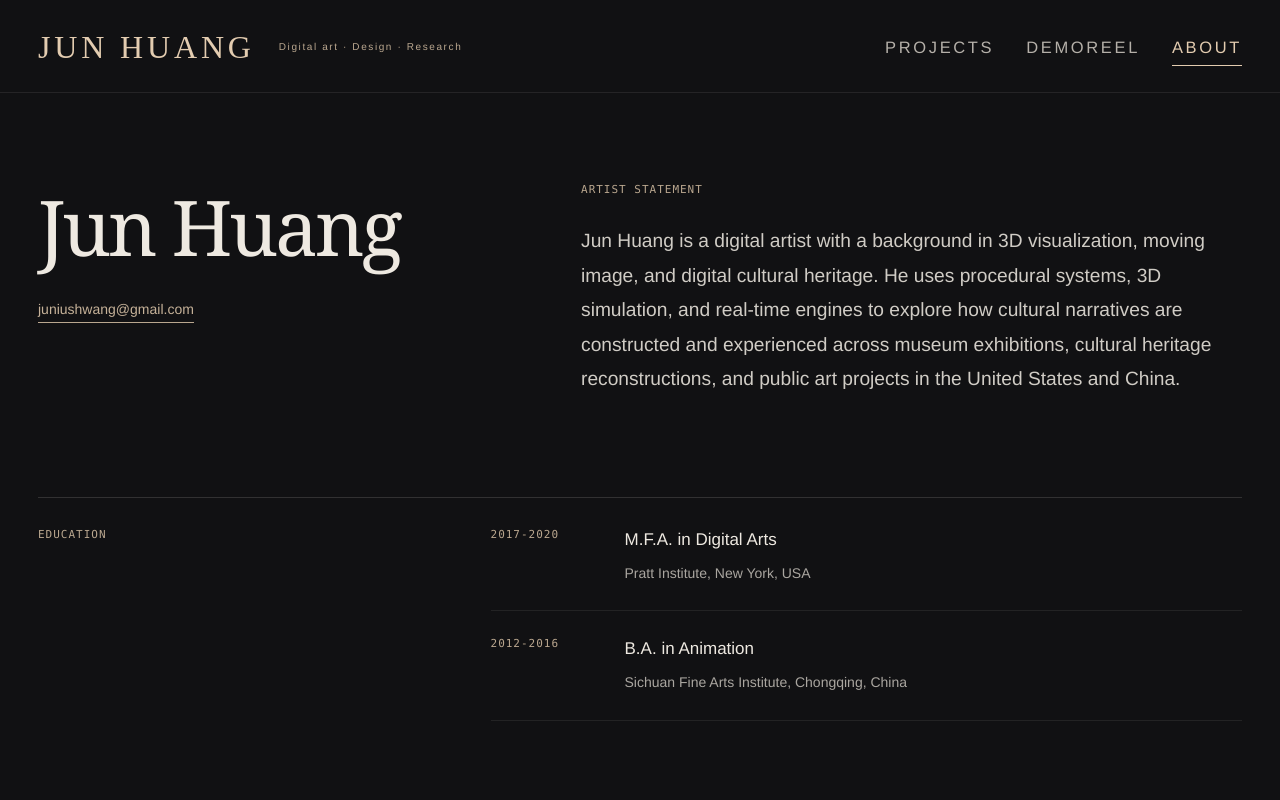
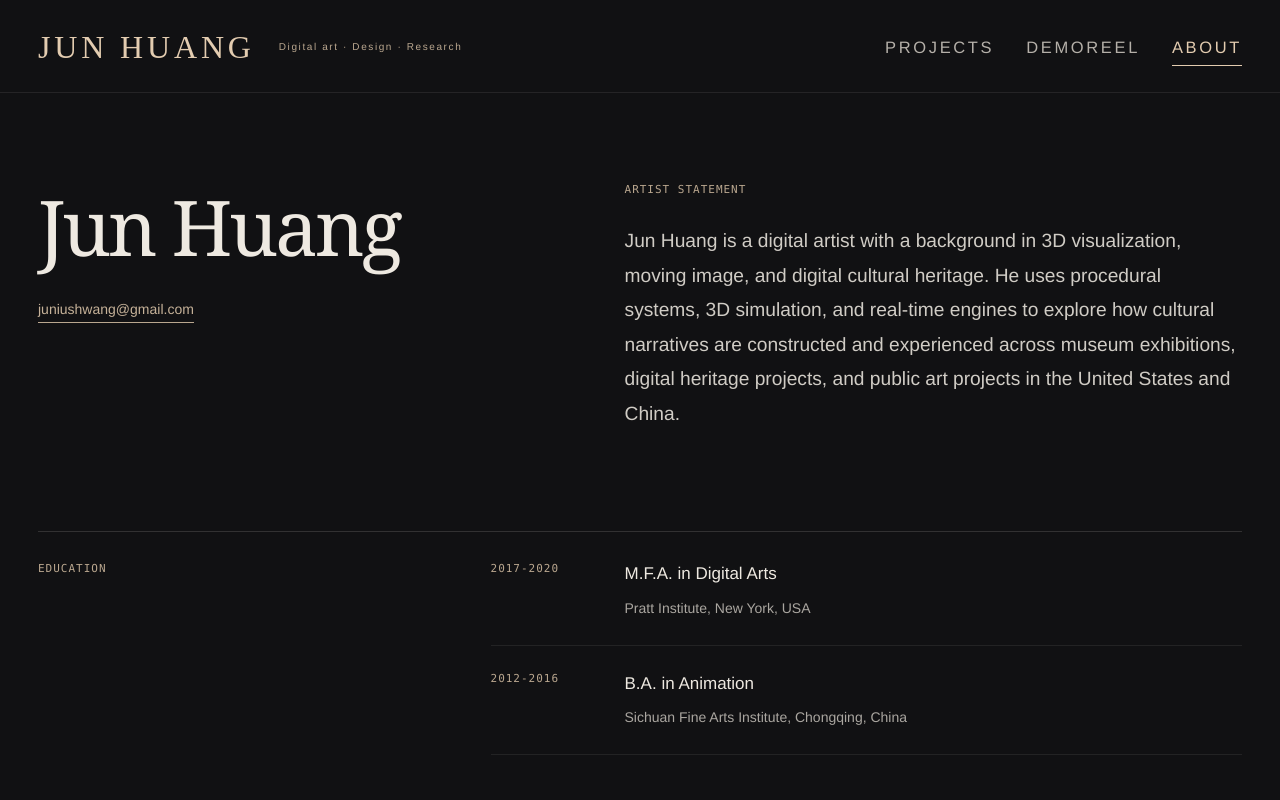
Before and after one commit to JunHuangArt/junhuang-portfolio, an Astro site: page /about in a window 1280 px wide. Shown: the top 800 px of the page. Built offline with nearby package versions, Linux system fonts and the light colour scheme; Astro itself is replaced by a stand-in of ours.

Commit message:
detail_demoreel_about

```diff
--- a/src/pages/about.astro
+++ b/src/pages/about.astro
@@ -117,24 +117,25 @@ const sections = [
   <main>
     <header class="intro">
       <div><h1>Jun Huang</h1><a class="email" href="mailto:juniushwang@gmail.com">juniushwang@gmail.com</a></div>
-      <div class="statement"><h2>Artist Statement</h2><p>Jun Huang is a digital artist with a background in 3D visualization, moving image, and digital cultural heritage. He uses procedural systems, 3D simulation, and real-time engines to explore how cultural narratives are constructed and experienced across museum exhibitions, cultural heritage reconstructions, and public art projects in the United States and China.</p></div>
+      <div class="statement"><h2>Artist Statement</h2><p>Jun Huang is a digital artist with a background in 3D visualization, moving image, and digital cultural heritage. He uses procedural systems, 3D simulation, and real-time engines to explore how cultural narratives are constructed and experienced across museum exhibitions, digital heritage projects, and public art projects in the United States and China.</p></div>
     </header>
     {sections.map(section => <section class="cv-section"><h2>{section.title}</h2><div>{section.rows.map(([year,title,detail]) => <article class="cv-row"><span class="year">{year}</span><div><h3>{title}</h3>{detail && <p>{detail}</p>}</div></article>)}</div></section>)}
   </main>
 </ProjectGallery>
 <style>
   main { max-width: 1500px; margin: auto; padding: 80px 38px 100px; }
-  .intro { display: grid; grid-template-columns: 1fr 1.5fr; gap: 8vw; margin-bottom: 100px; }
+  .intro { display: grid; grid-template-columns: 1fr 2fr; gap: 6vw; margin-bottom: 100px; }
   .label, .year, h2 { font: 11px/1.7 Consolas, monospace; letter-spacing: .09em; color: #baa78f; }
   h1 { margin: 12px 0 26px; font: 400 clamp(48px, 6vw, 88px)/1.1 Georgia, serif; letter-spacing: -.04em; }
   .email { font-size: 14px; color: #c6b299; border-bottom: 1px solid #baa78f; padding-bottom: 5px; }
   h2 { margin: 0 0 24px; text-transform: uppercase; }
   .statement { padding-top: 8px; }
-  .statement p { margin: 0; font-size: clamp(17px, 1.5vw, 22px); line-height: 1.8; color: #d0ccc5; }
+  .statement h2 { margin-left: 134px; }
+  .statement p { margin: 0 0 0 134px; font-size: clamp(17px, 1.5vw, 22px); line-height: 1.8; color: #d0ccc5; }
   .cv-section { display: grid; grid-template-columns: 1fr 2fr; gap: 6vw; padding-top: 28px; margin-top: 64px; border-top: 1px solid rgb(238 233 225 / 15%); }
   .cv-row { display: grid; grid-template-columns: 110px 1fr; gap: 24px; padding: 0 0 24px; margin-bottom: 24px; border-bottom: 1px solid rgb(238 233 225 / 8%); }
   h3 { font-size: 17px; font-weight: 400; margin: 0 0 8px; color: #eee9e1; }
   .cv-row p { margin: 0; color: #aaa6a0; font-size: 14px; line-height: 1.8; }
-  @media(max-width: 900px) { main { padding: 60px 24px 80px; } .cv-section { grid-template-columns: 1fr; gap: 8px; } }
-  @media(max-width: 650px) { main { padding: 45px 18px 60px; } .intro { grid-template-columns: 1fr; gap: 40px; margin-bottom: 60px; } .cv-row { grid-template-columns: 1fr; gap: 8px; } }
+  @media(max-width: 900px) { main { padding: 60px 24px 80px; } .intro { grid-template-columns: 1fr; gap: 40px; } .cv-section { grid-template-columns: 1fr; gap: 8px; } }
+  @media(max-width: 650px) { main { padding: 45px 18px 60px; } .intro { margin-bottom: 60px; } .statement h2, .statement p { margin-left: 0; } .cv-row { grid-template-columns: 1fr; gap: 8px; } }
 </style>
--- a/src/pages/demoreel.astro
+++ b/src/pages/demoreel.astro
@@ -3,15 +3,15 @@ import ProjectGallery from '../layouts/ProjectGallery.astro';
 ---
 <ProjectGallery title="Demoreel" description="Real-time visualizations, procedural environments, motion design, and digital heritage reconstruction by Jun Huang.">
   <main>
-    <header><p class="label">MOVING IMAGE / SELECTED WORK</p><h1>Demoreel</h1></header>
+    <header><p class="label">MOVING IMAGE | 3D ANIMATION | VISUAL EFFECTS | MOTION GRAPHICS | SIMULATION | CODE ART | DATA VISUALIZATION | DIGITAL HERITAGE</p></header>
     <div class="player"><iframe src="https://www.youtube.com/embed/H-ThXvn2ZKY" title="Jun Huang Demoreel" allow="accelerometer; autoplay; clipboard-write; encrypted-media; gyroscope; picture-in-picture; fullscreen" allowfullscreen referrerpolicy="strict-origin-when-cross-origin"></iframe></div>
-    <div class="details"><ul><li>Focuses on real-time visualizations for museums and cultural spaces.</li><li>Showcases procedural environments, particle-based motion design, and digital heritage reconstruction.</li><li>All works are either publicly exhibited or developed in collaboration with cultural institutions.</li></ul></div>
+    <div class="details"><ul><li>Focuses on real-time visualizations for museums and cultural spaces.</li><li>Showcases procedural environments, particle-based motion design, and digital heritage reconstruction.</li><li>All works are either publicly exhibited or developed in collaboration with cultural institutions and design studios.</li></ul></div>
   </main>
 </ProjectGallery>
 <style>
   main { max-width: 1600px; margin: auto; padding: 70px 38px 100px; }
   .label { font: 10px/1.7 Consolas, monospace; letter-spacing: .1em; color: #baa78f; }
-  h1 { margin: 12px 0 40px; font: 400 clamp(48px, 7vw, 100px)/1.1 Georgia, serif; letter-spacing: -.045em; }
+  header { margin-bottom: 28px; }
   .player { position: relative; aspect-ratio: 16 / 9; background: #000; }
   iframe { position: absolute; inset: 0; width: 100%; height: 100%; border: 0; }
   .details { border-top: 1px solid rgb(238 233 225 / 15%); margin-top: 32px; padding-top: 26px; }
```
